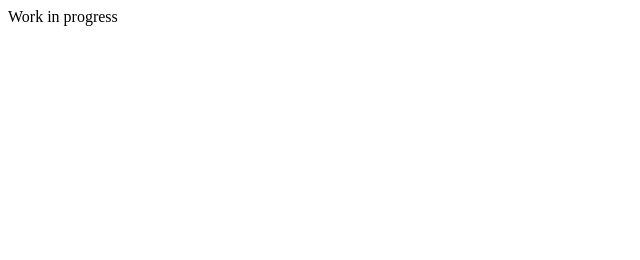
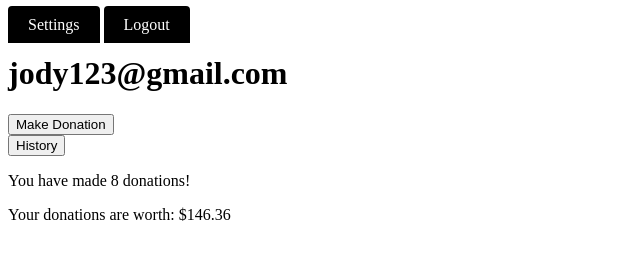
Before and after one commit to Delaware2015/team-11, a plain HTML site: page main_directory.html in a window 1280 px wide. Shown: the whole page, without its empty margins (0-640 px from the left). Drawn offline with Linux system fonts and the light colour scheme.

Commit message:
Update main_directory.html

```diff
--- a/main_directory.html
+++ b/main_directory.html
@@ -1 +1,46 @@
-Work in progress
+<!DOCTYPE html>
+<html lang="en">
+  <style>
+  ul#menu {
+    padding: 0;
+}
+
+ul#menu li {
+    display: inline;
+}
+
+ul#menu li a {
+    background-color: black;
+    color: white;
+    padding: 10px 20px;
+    text-decoration: none;
+    border-radius: 4px 4px 0 0;
+}
+
+ul#menu li a:hover {
+    background-color: orange;
+}
+  </style>
+  <head>
+    <meta charset="utf-8">
+    <meta http-equiv="X-UA-Compatible" content="IE=edge">
+    <meta name="viewport" content="width=device-width, initial-scale=1">
+
+  </head>
+  <body>
+    <ul id="menu">
+      <li><a href="/Settings/default.asp">Settings</a></li>
+      <li><a href="/Logout/default.asp">Logout</a></li>
+    </ul>
+    <h1>jody123@gmail.com</h1>
+    <form action="action_page.php">
+       <button type="button" onclick="alert('makeDonation')">Make Donation</button>
+       <br>
+       <button type="button" onclick="alert('accessHistory')">History</button>
+       <br>
+    </form>
+    <p> You have made 8 donations! </p>
+    <p> Your donations are worth: $146.36 </p>
+
+  </body>
+</html>
```
